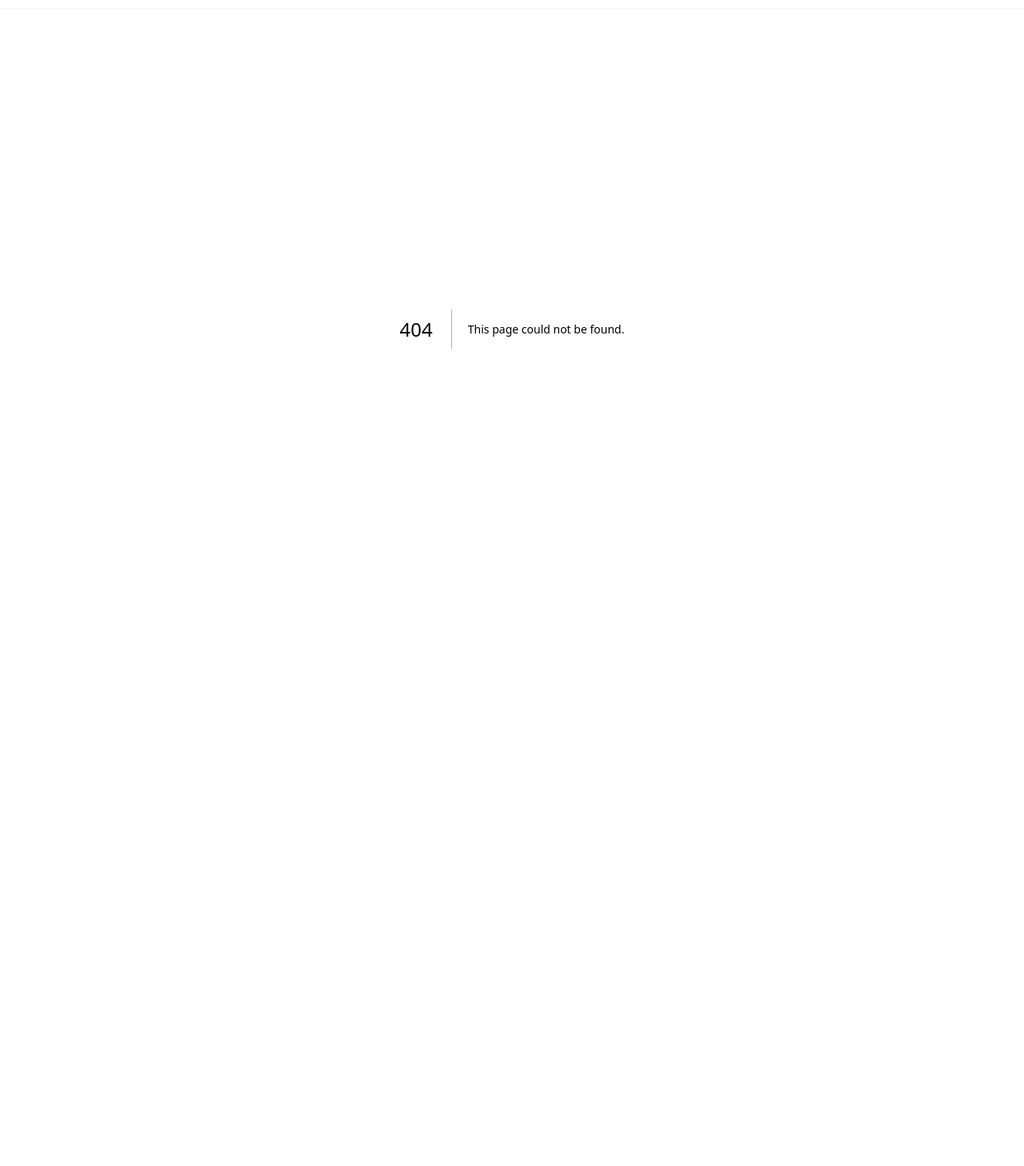
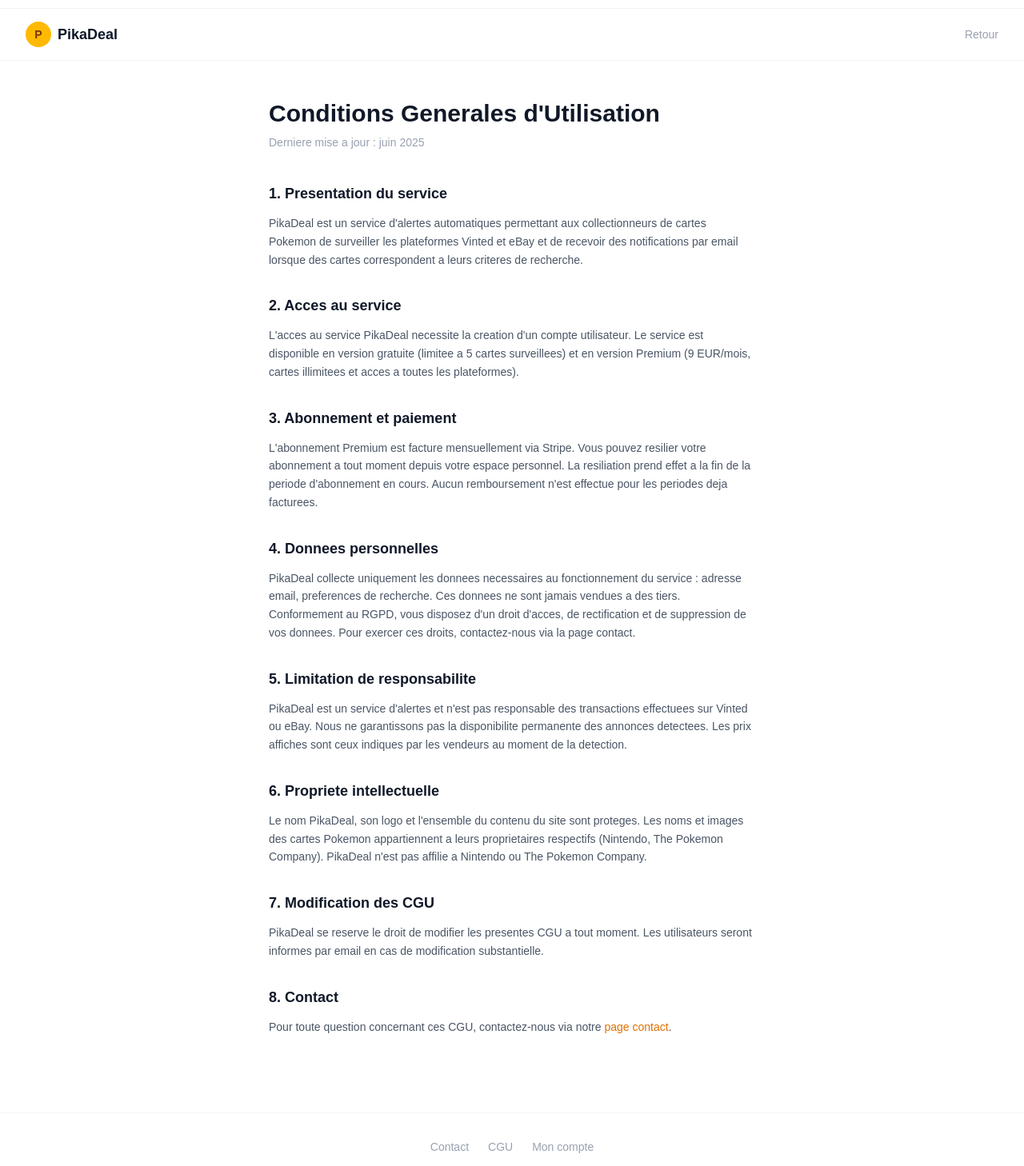
Before and after one commit to Pikadeal/pikadeal, a Next.js app: page /cgu in a window 1280 px wide. Before the commit this address had no page. Shown: the part 52-1510 px from the top of the page at 80% size. Before the commit the page ends 863 px from the top, so only its background shows below. Built offline with nearby package versions, Linux system fonts and the light colour scheme.

Commit message:
ajout CGU et liens footer

```diff
--- /dev/null
+++ b/app/cgu/page.tsx
@@ -0,0 +1,75 @@
+export default function CGU() {
+  return (
+    <main className="min-h-screen bg-white">
+
+      {/* NAV */}
+      <nav className="flex items-center justify-between px-8 py-4 border-b border-gray-100">
+        <a href="/" className="flex items-center gap-2">
+          <div className="w-8 h-8 bg-amber-400 rounded-full flex items-center justify-center text-amber-900 font-bold text-sm">P</div>
+          <span className="font-semibold text-gray-900 text-lg">PikaDeal</span>
+        </a>
+        <a href="/" className="text-sm text-gray-400 hover:text-gray-600">Retour</a>
+      </nav>
+
+      <div className="max-w-2xl mx-auto px-8 py-12">
+        <h1 className="text-3xl font-bold text-gray-900 mb-2">Conditions Generales d'Utilisation</h1>
+        <p className="text-gray-400 text-sm mb-10">Derniere mise a jour : juin 2025</p>
+
+        <div className="space-y-8 text-gray-600 text-sm leading-relaxed">
+
+          <section>
+            <h2 className="text-lg font-semibold text-gray-900 mb-3">1. Presentation du service</h2>
+            <p>PikaDeal est un service d'alertes automatiques permettant aux collectionneurs de cartes Pokemon de surveiller les plateformes Vinted et eBay et de recevoir des notifications par email lorsque des cartes correspondent a leurs criteres de recherche.</p>
+          </section>
+
+          <section>
+            <h2 className="text-lg font-semibold text-gray-900 mb-3">2. Acces au service</h2>
+            <p>L'acces au service PikaDeal necessite la creation d'un compte utilisateur. Le service est disponible en version gratuite (limitee a 5 cartes surveillees) et en version Premium (9 EUR/mois, cartes illimitees et acces a toutes les plateformes).</p>
+          </section>
+
+          <section>
+            <h2 className="text-lg font-semibold text-gray-900 mb-3">3. Abonnement et paiement</h2>
+            <p>L'abonnement Premium est facture mensuellement via Stripe. Vous pouvez resilier votre abonnement a tout moment depuis votre espace personnel. La resiliation prend effet a la fin de la periode d'abonnement en cours. Aucun remboursement n'est effectue pour les periodes deja facturees.</p>
+          </section>
+
+          <section>
+            <h2 className="text-lg font-semibold text-gray-900 mb-3">4. Donnees personnelles</h2>
+            <p>PikaDeal collecte uniquement les donnees necessaires au fonctionnement du service : adresse email, preferences de recherche. Ces donnees ne sont jamais vendues a des tiers. Conformement au RGPD, vous disposez d'un droit d'acces, de rectification et de suppression de vos donnees. Pour exercer ces droits, contactez-nous via la page contact.</p>
+          </section>
+
+          <section>
+            <h2 className="text-lg font-semibold text-gray-900 mb-3">5. Limitation de responsabilite</h2>
+            <p>PikaDeal est un service d'alertes et n'est pas responsable des transactions effectuees sur Vinted ou eBay. Nous ne garantissons pas la disponibilite permanente des annonces detectees. Les prix affiches sont ceux indiques par les vendeurs au moment de la detection.</p>
+          </section>
+
+          <section>
+            <h2 className="text-lg font-semibold text-gray-900 mb-3">6. Propriete intellectuelle</h2>
+            <p>Le nom PikaDeal, son logo et l'ensemble du contenu du site sont proteges. Les noms et images des cartes Pokemon appartiennent a leurs proprietaires respectifs (Nintendo, The Pokemon Company). PikaDeal n'est pas affilie a Nintendo ou The Pokemon Company.</p>
+          </section>
+
+          <section>
+            <h2 className="text-lg font-semibold text-gray-900 mb-3">7. Modification des CGU</h2>
+            <p>PikaDeal se reserve le droit de modifier les presentes CGU a tout moment. Les utilisateurs seront informes par email en cas de modification substantielle.</p>
+          </section>
+
+          <section>
+            <h2 className="text-lg font-semibold text-gray-900 mb-3">8. Contact</h2>
+            <p>Pour toute question concernant ces CGU, contactez-nous via notre <a href="/contact" className="text-amber-600 hover:underline">page contact</a>.</p>
+          </section>
+
+        </div>
+      </div>
+
+      {/* FOOTER */}
+      <footer className="text-center py-8 border-t border-gray-100 text-gray-400 text-sm mt-12">
+        <div className="flex justify-center gap-6 mb-3">
+          <a href="/contact" className="hover:text-gray-600">Contact</a>
+          <a href="/cgu" className="hover:text-gray-600">CGU</a>
+          <a href="/dashboard" className="hover:text-gray-600">Mon compte</a>
+        </div>
+        2025 PikaDeal — Fait avec amour pour les dresseurs
+      </footer>
+
+    </main>
+  )
+}
--- a/app/page.tsx
+++ b/app/page.tsx
@@ -120,9 +120,10 @@
       {/* FOOTER */}
       <footer className="text-center py-8 border-t border-gray-100 text-gray-400 text-sm">
         <div className="flex justify-center gap-6 mb-3">
-          <a href="/contact" className="hover:text-gray-600">Contact</a>
-          <a href="/dashboard" className="hover:text-gray-600">Mon compte</a>
-        </div>
+  <a href="/contact" className="hover:text-gray-600">Contact</a>
+  <a href="/cgu" className="hover:text-gray-600">CGU</a>
+  <a href="/dashboard" className="hover:text-gray-600">Mon compte</a>
+</div>
         2025 PikaDeal — Fait avec amour pour les dresseurs
       </footer>
 
```
